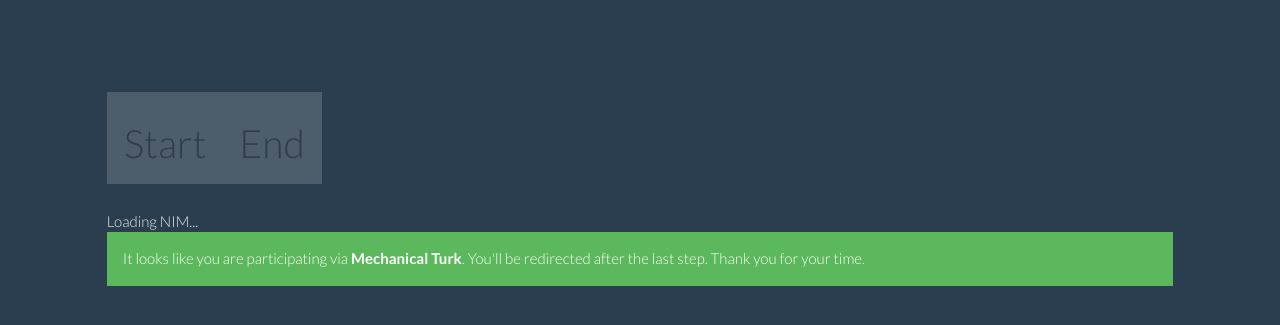
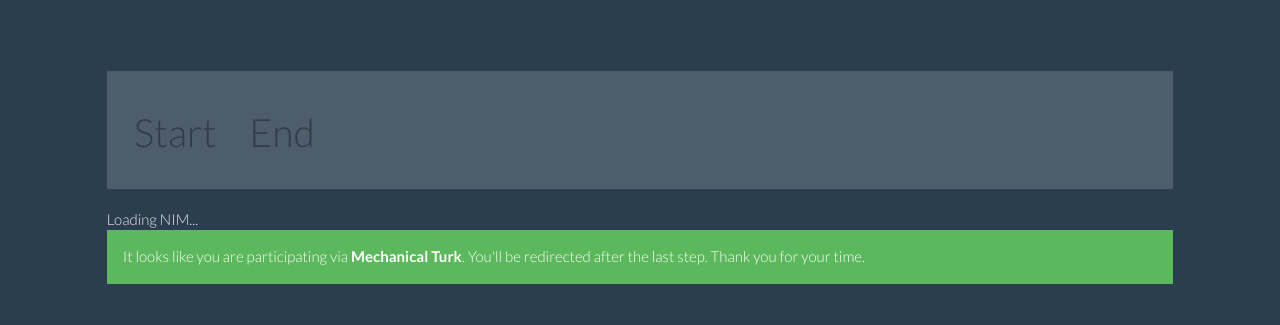
Before and after one commit to mslatour/oertutor, a Django app: page /nim/ in a window 1280 px wide. Shown: the top 325 px of the page. Run offline with Django 3.2, Linux system fonts and the light colour scheme; some libraries are stand-ins or nearby versions.

Commit message:
Improved style of pagination

```diff
--- a/oertutor/templates/index.html
+++ b/oertutor/templates/index.html
@@ -34,8 +34,8 @@
 			<div class='row'>
 				<div class="col-lg-12"><h3>{{ curriculum.title }}</h3></div>
 			</div>
-			<div class='row'>
-				<ul class="pagination">
+			<div class='row well well-sm'>
+				<div class="pagination" style="margin: auto;">
 					{% if selected_kc == "start" %}
 					<li class='active'>
 					{% else %}
@@ -60,7 +60,7 @@
 					{% endif %}
 						<a><h1>End</h1></a>
 					</li>
-			</ul>
+				</div>
 			</div>
 			<div class="row">
 				{% block content %}
```
